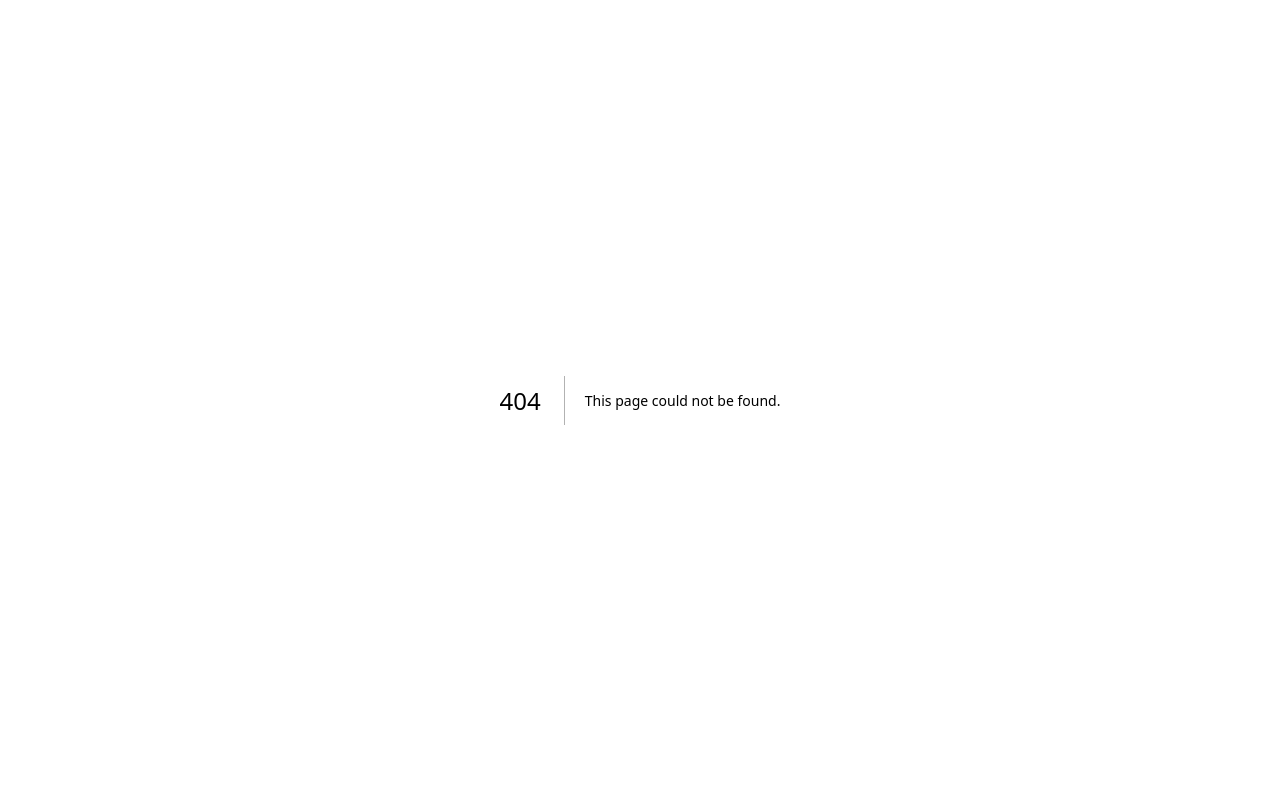
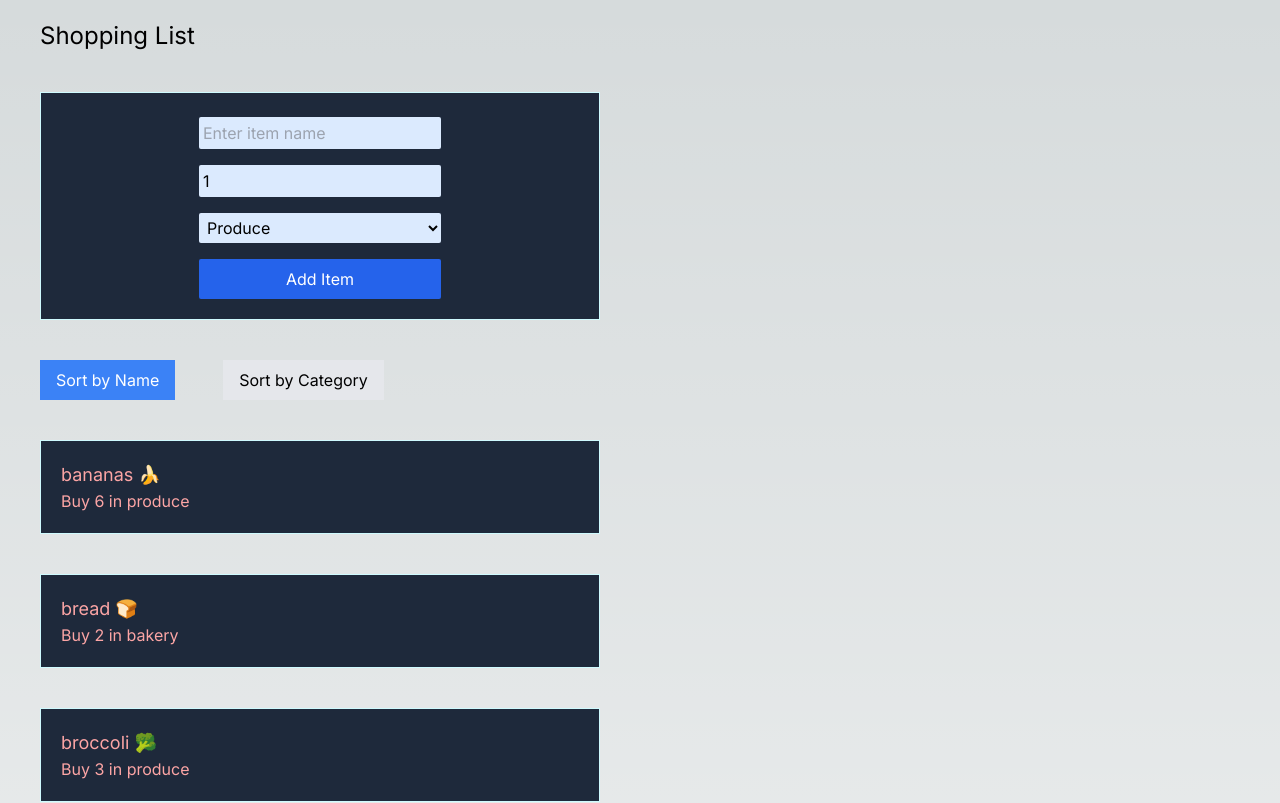
Before and after one commit to Ivhega/cprg306-assignments, a Next.js app: page /week-7 in a window 1280 px wide. Before the commit this address had no page. Shown: the top 803 px of the page. Built offline with nearby package versions, Linux system fonts and the light colour scheme.

Commit message:
files modified

```diff
--- a/app/page.js
+++ b/app/page.js
@@ -10,6 +10,7 @@ export default function Home() {
       <p><Link href="./week-4">Week 4 assignment</Link></p>
       <p><Link href="./week-5">Week 5 assignment</Link></p>
       <p><Link href="./week-6">Week 6 assignment</Link></p>
+      <p><Link href="./week-7">Week 7 assignment</Link></p>
     </main>
   );
 };
--- /dev/null
+++ b/app/week-7/item-list.js
@@ -0,0 +1,53 @@
+'use client';
+
+import React, { useState } from 'react';
+import Item from './item';
+
+export default function ItemList({ items, onItemSelect }) {
+  const [sortBy, setSortBy] = useState('name');
+
+  const handleSort = (sortBy) => {
+    setSortBy(sortBy);
+  };
+
+  const sortedItems = [...items].sort((a, b) => {
+    if (sortBy === 'name') {
+      let nameA = a.name.toUpperCase();
+      let nameB = b.name.toUpperCase();
+      if (nameA < nameB) {
+        return -1;
+      }
+      if (nameA > nameB) {
+        return 1;
+      }
+      return 0;
+    }
+
+    else if (sortBy === 'category') {
+      let categoryA = a.category.toUpperCase();
+      let categoryB = b.category.toUpperCase();
+      if (categoryA < categoryB) {
+        return -1;
+      }
+      if (categoryA > categoryB) {
+        return 1;
+      }
+      return 0;
+    }
+    return 0;
+  });
+
+  return (
+    <main>
+      <div className="mt-4 mb-4">
+        <button onClick={() => handleSort('name')} className={`px-4 py-2 mx-10 ${sortBy === 'name' ? 'bg-blue-500 text-white' : 'bg-gray-200'}`}>Sort by Name</button>
+        <button onClick={() => handleSort('category')} className={`px-4 py-2 mx-2 ${sortBy === 'category' ? 'bg-blue-500 text-white' : 'bg-gray-200'}`}>Sort by Category</button>
+      </div>
+      <ul>
+        {sortedItems.map((item) => (
+          <Item key={item.id} name={item.name} quantity={item.quantity} category={item.category} onSelect={() => onItemSelect(item)} />
+        ))}
+      </ul>
+    </main>
+  );
+}
--- /dev/null
+++ b/app/week-7/item.js
@@ -0,0 +1,12 @@
+
+  export default function Item({ name, quantity, category, onSelect }) {
+    return (
+      <div
+        className="text-red-300 bg-slate-800 border border-cyan-100 mx-10 m-10 p-5 cursor-pointer"
+        onClick={() => onSelect({ name, quantity, category })}
+      >
+        <h3 className="text-lg">{name}</h3>
+        <p>Buy {quantity} in {category}</p>
+      </div>
+    );
+  }
--- /dev/null
+++ b/app/week-7/items.json
@@ -0,0 +1,74 @@
+[
+    {
+      "id": "1h2GJKH12gkHG31h1H",
+      "name": "milk, 4 L 🥛",
+      "quantity": 1,
+      "category": "dairy"
+    },
+    {
+      "id": "2KJH3k2j3H1k2J3K1H",
+      "name": "bread 🍞",
+      "quantity": 2,
+      "category": "bakery"
+    },
+    {
+      "id": "3h2KJH3k2j3H1k2J3",
+      "name": "eggs, dozen 🥚",
+      "quantity": 2,
+      "category": "dairy"
+    },
+    {
+      "id": "4k2J3K1H2GJKH12gk",
+      "name": "bananas 🍌",
+      "quantity": 6,
+      "category": "produce"
+    },
+    {
+      "id": "5H1h1H2KJH3k2j3H",
+      "name": "broccoli 🥦",
+      "quantity": 3,
+      "category": "produce"
+    },
+    {
+      "id": "6H1k2J3K1H2GJKH1",
+      "name": "chicken breasts, 1 kg 🍗",
+      "quantity": 1,
+      "category": "meat"
+    },
+    {
+      "id": "7gkHG31h1H2KJH3k",
+      "name": "pasta sauce 🍝",
+      "quantity": 3,
+      "category": "canned goods"
+    },
+    {
+      "id": "8j3H1k2J3K1H2GJK",
+      "name": "spaghetti, 454 g 🍝",
+      "quantity": 2,
+      "category": "dry goods"
+    },
+    {
+      "id": "9H12gkHG31h1H2KJ",
+      "name": "toilet paper, 12 pack 🧻",
+      "quantity": 1,
+      "category": "household"
+    },
+    {
+      "id": "10H3k2j3H1k2J3K1",
+      "name": "paper towels, 6 pack",
+      "quantity": 1,
+      "category": "household"
+    },
+    {
+      "id": "11k2J3K1H2GJKH12",
+      "name": "dish soap 🍽️",
+      "quantity": 1,
+      "category": "household"
+    },
+    {
+      "id": "12GJKH12gkHG31h1",
+      "name": "hand soap 🧼",
+      "quantity": 4,
+      "category": "household"
+    }
+  ]
--- /dev/null
+++ b/app/week-7/meal-ideas.js
@@ -0,0 +1,38 @@
+'use client';
+
+import React, { useState, useEffect } from 'react';
+
+async function fetchMealIdeas(ingredient) {
+  const response = await fetch(`https://www.themealdb.com/api/json/v1/1/filter.php?i=${ingredient}`);
+  const data = await response.json();
+  return data.meals;
+}
+
+export default function MealIdeas({ ingredient }) {
+  const [meals, setMeals] = useState([]);
+
+  const loadMealIdeas = async () => {
+    const mealIdeas = await fetchMealIdeas(ingredient);
+    setMeals(mealIdeas || []);
+  };
+
+  useEffect(() => {
+    if (ingredient) {
+      loadMealIdeas();
+    }
+  }, [ingredient]);
+
+  return (
+    <div className="mx-10 my-5">
+      <h2 className="text-2xl">Meal Ideas for {ingredient}</h2>
+      <ul>
+        {meals.map((meal) => (
+          <li key={meal.idMeal} className="my-2 p-2 border-b border-gray-200">
+            <img src={meal.strMealThumb} alt={meal.strMeal} className="w-16 h-16 inline-block mr-4" />
+            {meal.strMeal}
+          </li>
+        ))}
+      </ul>
+    </div>
+  );
+}
--- /dev/null
+++ b/app/week-7/new-item.js
@@ -0,0 +1,54 @@
+'use client';
+
+import React, { useState } from 'react';
+
+export default function NewItem({ onAddItem }) {
+  const [name, setName] = useState('');
+  const [quantity, setQuantity] = useState(1);
+  const [category, setCategory] = useState('produce');
+
+  const handleSubmit = (event) => {
+    event.preventDefault();
+
+    const id = generateId();
+    const newItem = { id, name, quantity, category };
+
+    onAddItem(newItem);
+    setName('');
+    setQuantity(1);
+    setCategory('produce');
+  };
+
+  const generateId = () => {
+    return '_' + Math.random().toString(36).substr(2, 9);
+  };
+
+  return (
+    <div className="flex item-center justify-center text-red-300 bg-slate-800 border border-cyan-100 mx-10 m-10 p-5">
+      <form onSubmit={handleSubmit}>
+        <div className="block mb-4">
+          <input className="block mt-1 p-1 w-full rounded-sm text-black bg-blue-100 focus:bg-white" type="text" value={name} onChange={(event) => setName(event.target.value)} placeholder="Enter item name" required/>
+        </div>
+        <div className="block mb-4">
+          <input className="block mt-1 p-1 w-full rounded-sm text-black bg-blue-100 focus:bg-white" type="number" value={quantity} onChange={(event) => setQuantity(Number(event.target.value))} min="1" max="99" required/>
+        </div>
+        <div className="block mb-4">
+          <select className="block mt-1 p-1 w-full rounded-sm text-black bg-blue-100 focus:bg-white" value={category} onChange={(event) => setCategory(event.target.value)} required>
+            <option value="produce">Produce</option>
+            <option value="dairy">Dairy</option>
+            <option value="bakery">Bakery</option>
+            <option value="meat">Meat</option>
+            <option value="frozen">Frozen Foods</option>
+            <option value="canned">Canned Goods</option>
+            <option value="dry">Dry Goods</option>
+            <option value="beverages">Beverages</option>
+            <option value="snacks">Snacks</option>
+            <option value="household">Household</option>
+            <option value="other">Other</option>
+          </select>
+        </div>
+        <button className="w-full py-2 px-4 rounded-sm bg-blue-600 hover:bg-blue-400 text-white" type="submit">Add Item</button>
+      </form>
+    </div>
+  );
+}
--- /dev/null
+++ b/app/week-7/page.js
@@ -0,0 +1,36 @@
+'use client';
+
+import React, { useState } from 'react';
+import ItemList from "./item-list";
+import NewItem from "./new-item";
+import MealIdeas from "./meal-ideas";
+import itemsData from "./items.json";
+
+export default function Page() {
+  const [items, setItems] = useState(itemsData);
+  const [selectedItemName, setSelectedItemName] = useState('');
+
+  const handleAddItem = (newItem) => {
+    setItems([...items, newItem]);
+  };
+
+  const handleItemSelect = (item) => {
+    const cleanedName = item.name.split(',')[0].replace(/([\u2700-\u27BF]|[\uE000-\uF8FF]|[\u2011-\u26FF])/g, '').trim();
+    setSelectedItemName(cleanedName);
+  };
+
+  return (
+    <main>
+      <h1 className="text-2xl mt-5 mx-10">Shopping List</h1>
+      <div className="flex">
+        <div className="w-1/2">
+          <NewItem onAddItem={handleAddItem} />
+          <ItemList items={items} onItemSelect={handleItemSelect} />
+        </div>
+        <div className="w-1/2">
+          {selectedItemName && <MealIdeas ingredient={selectedItemName} />}
+        </div>
+      </div>
+    </main>
+  );
+}
```
Also changed, not shown: 1 other file (tests, documents, lock files or other folders).
